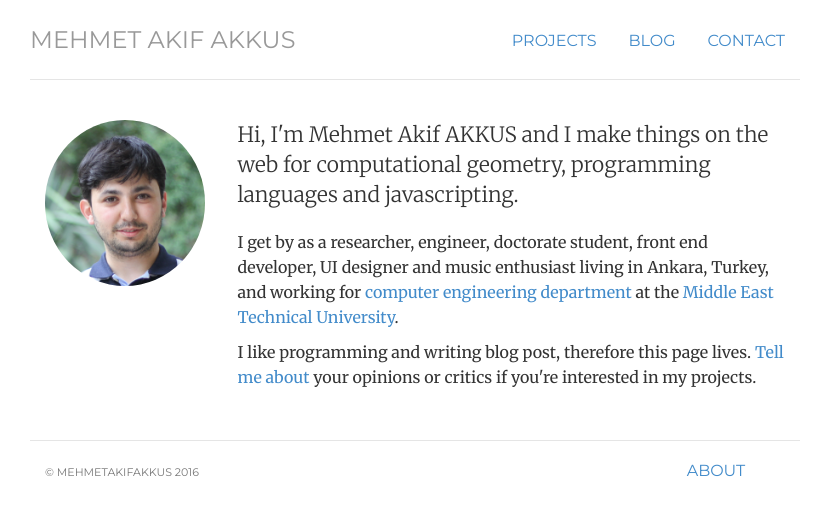
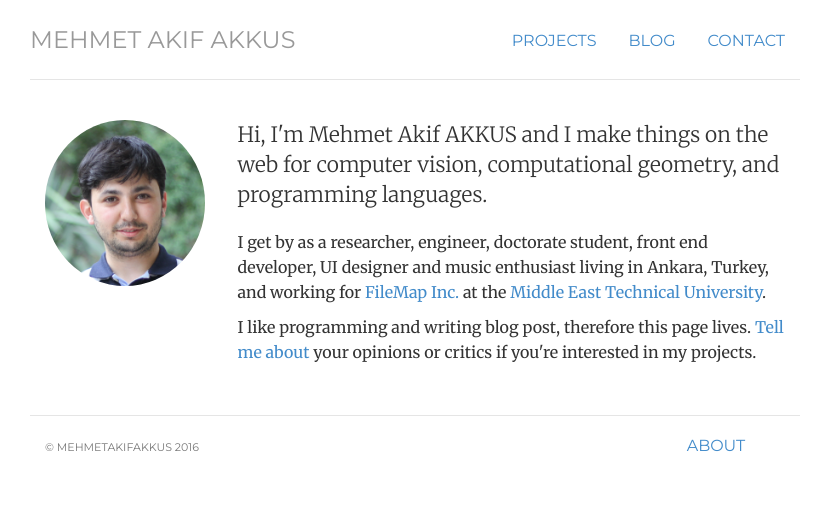
Before and after one commit to mehmetakifakkus/mehmetakifakkus.github.io, a Jekyll site: the page built from index.html, in a window 1280 px wide. Shown: the top 516 px of the page, without its empty margins (225-1040 px from the left). Built offline with Jekyll 4.4.1, drawn with Linux system fonts in a browser that asks for light colours.

Commit message:
Update index.html

```diff
--- a/index.html
+++ b/index.html
@@ -10,9 +10,9 @@ title: Mehmet Akif AKKUS's Github Pages
 	<div class="col-sm-9">
 
 	<p class="lead">Hi, I'm <span itemprop="name">Mehmet Akif AKKUS</span> and I make things on the
-		web for computational geometry, programming languages and javascripting.</p>
+		web for computer vision, computational geometry, and programming languages.</p>
 	<p>I get by as a researcher, engineer, doctorate student, front end developer, UI designer and music enthusiast living in Ankara, Turkey,
-	and working for <a href="http://user.ceng.metu.edu.tr/~akifakkus">computer engineering department</a> at
+	and working for <a href="https://filemap.net"> FileMap Inc.</a> at
 	<span itemprop="affiliation">the <a href="http://metu.edu.tr/">Middle East Technical University</a></span>.</p>
 
 	<p>I like programming and writing blog post, therefore this page lives.
```
